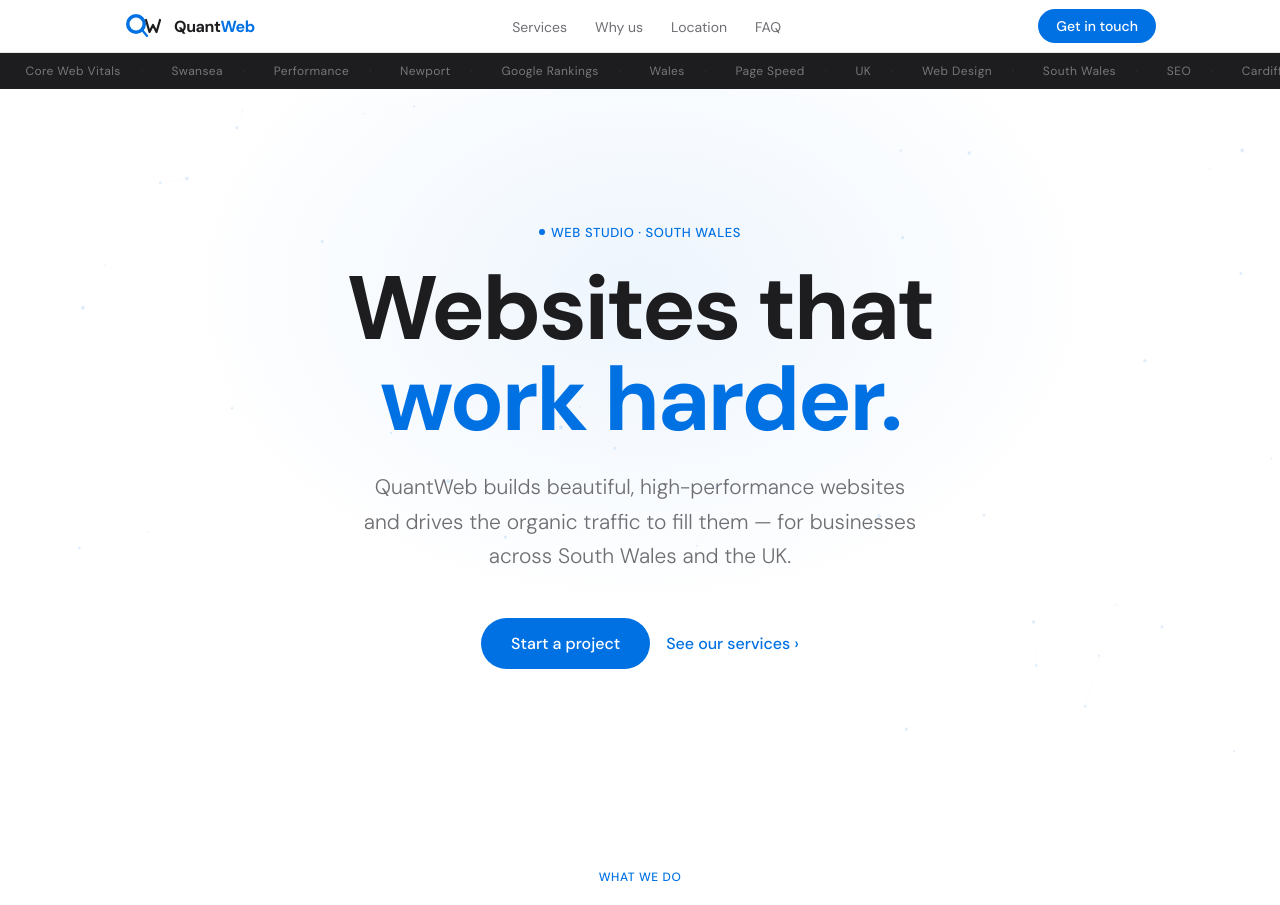
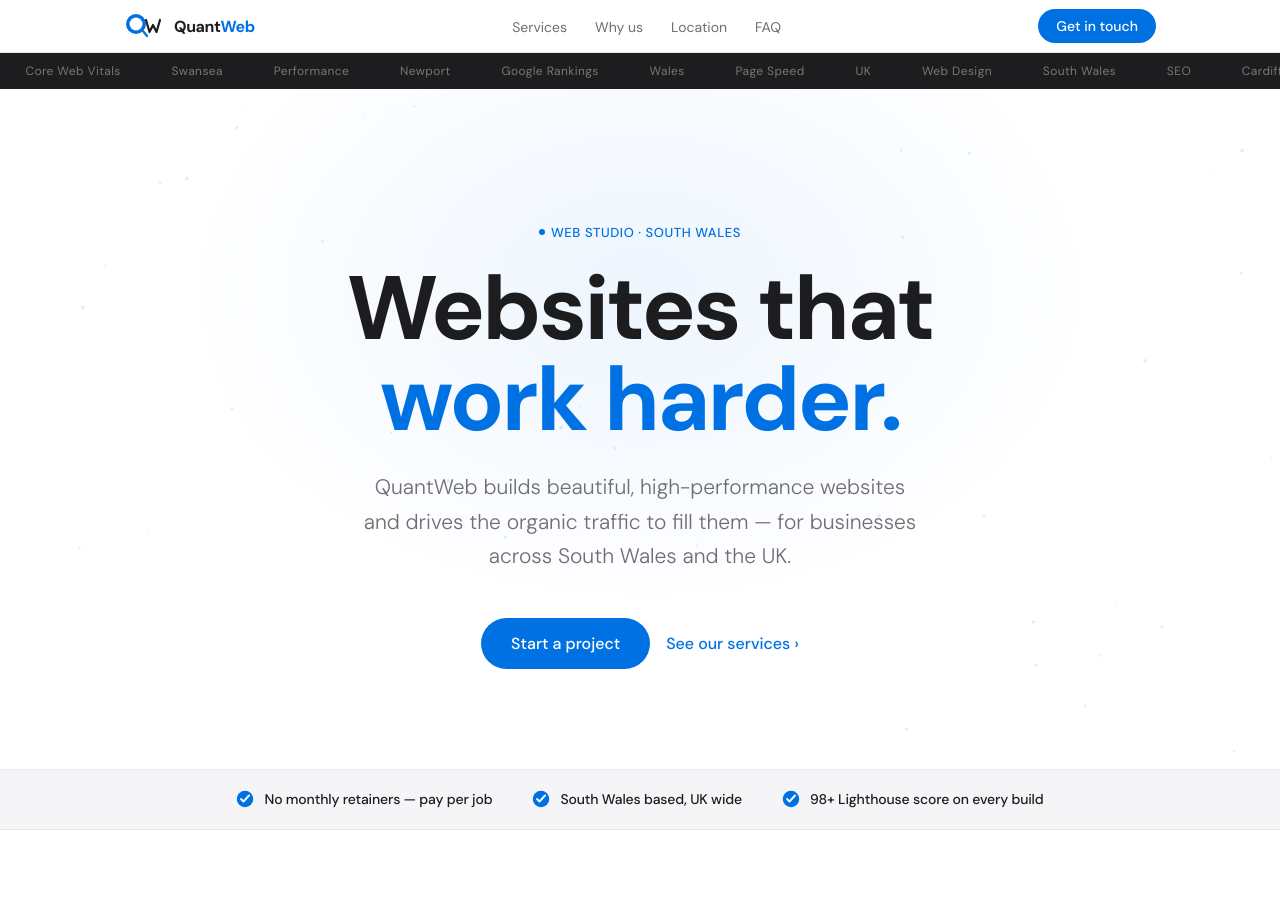
Before and after one commit to quantmaxamilist/quantweb, a Next.js app: page / in a window 1280 px wide. Shown: the top 905 px of the page. Built offline with nearby package versions, Linux system fonts and the light colour scheme.

Commit message:
update stats bar

```diff
--- a/src/components/Stats.module.css
+++ b/src/components/Stats.module.css
@@ -1,35 +1,43 @@
-.stats {
+.bar {
   background: var(--gray-1);
   border-top: 0.5px solid var(--gray-2);
   border-bottom: 0.5px solid var(--gray-2);
-  padding: 52px 24px;
+  padding: 20px 24px;
 }
-.grid {
-  max-width: 900px;
+
+.inner {
+  max-width: 1100px;
   margin: 0 auto;
-  display: grid;
-  grid-template-columns: repeat(3, 1fr);
+  display: flex;
+  flex-wrap: wrap;
+  align-items: center;
+  justify-content: center;
+  gap: 28px 40px;
 }
+
 .item {
-  text-align: center;
-  padding: 16px 20px;
-  border-right: 0.5px solid var(--gray-2);
+  display: flex;
+  align-items: center;
+  gap: 10px;
+  min-width: 0;
 }
-.item:last-child { border-right: none; }
-.num {
-  font-size: 52px;
-  font-weight: 700;
-  letter-spacing: -2px;
+
+.check {
+  flex-shrink: 0;
+}
+
+.text {
+  font-size: 14px;
+  font-weight: 500;
   color: var(--black);
-  line-height: 1;
+  letter-spacing: -0.15px;
+  line-height: 1.35;
 }
-.label {
-  font-size: 13px;
-  color: var(--gray-3);
-  margin-top: 6px;
+
+@media (max-width: 768px) {
+  .inner {
+    flex-direction: column;
+    align-items: flex-start;
+    gap: 16px;
+  }
 }
-@media (max-width: 768px) {
-  .grid { grid-template-columns: 1fr; }
-  .item { border-right: none; border-bottom: 0.5px solid var(--gray-2); }
-  .item:last-child { border-bottom: none; }
-}
--- a/src/components/Stats.tsx
+++ b/src/components/Stats.tsx
@@ -1,3 +1,45 @@
+import styles from './Stats.module.css'
+
+const highlights = [
+  'No monthly retainers — pay per job',
+  'South Wales based, UK wide',
+  '98+ Lighthouse score on every build',
+]
+
+function CheckIcon() {
+  return (
+    <svg
+      className={styles.check}
+      width="18"
+      height="18"
+      viewBox="0 0 18 18"
+      fill="none"
+      xmlns="http://www.w3.org/2000/svg"
+      aria-hidden="true"
+    >
+      <circle cx="9" cy="9" r="8.25" fill="var(--accent)" />
+      <path
+        d="M5 9 7.5 11.5 13 5.5"
+        stroke="white"
+        strokeWidth="1.85"
+        strokeLinecap="round"
+        strokeLinejoin="round"
+      />
+    </svg>
+  )
+}
+
 export default function Stats() {
-  return null
+  return (
+    <section className={styles.bar} aria-label="Service highlights">
+      <div className={styles.inner} role="list">
+        {highlights.map(text => (
+          <div key={text} className={styles.item} role="listitem">
+            <CheckIcon />
+            <span className={styles.text}>{text}</span>
+          </div>
+        ))}
+      </div>
+    </section>
+  )
 }
```
